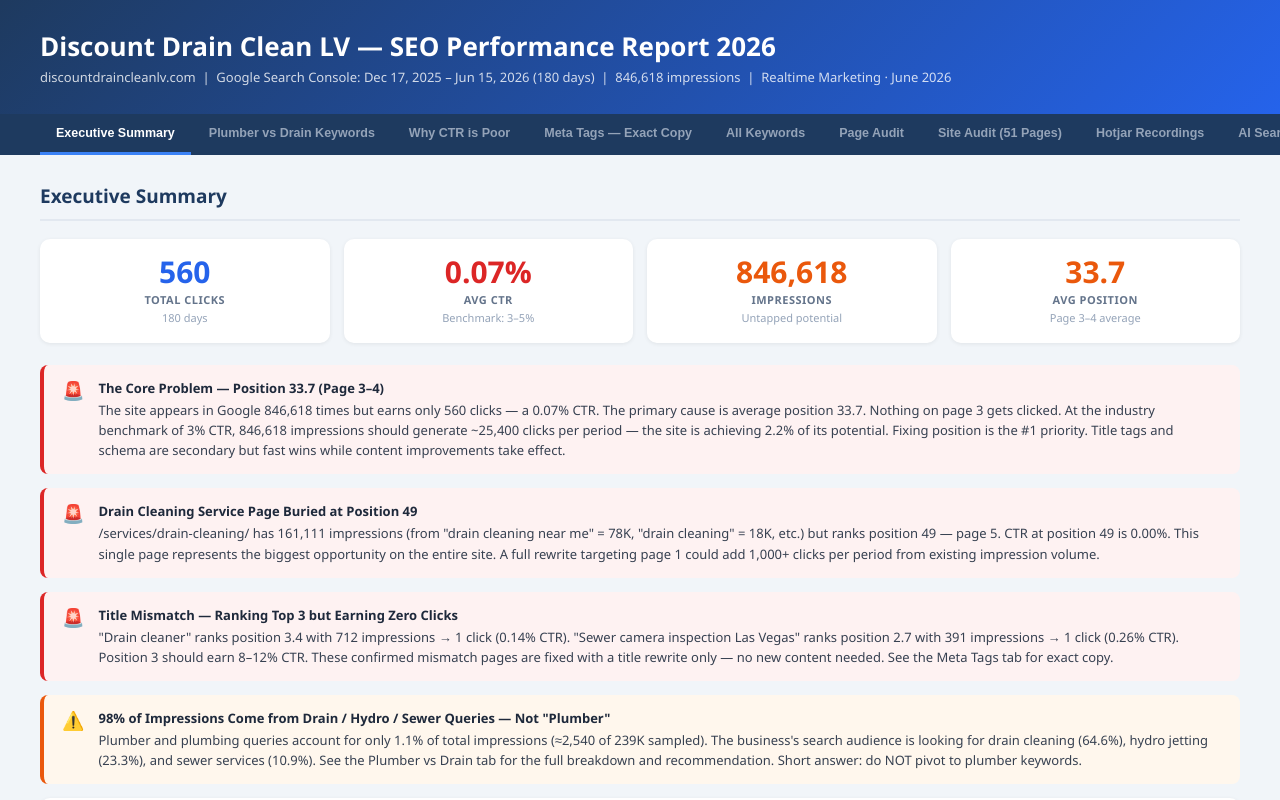
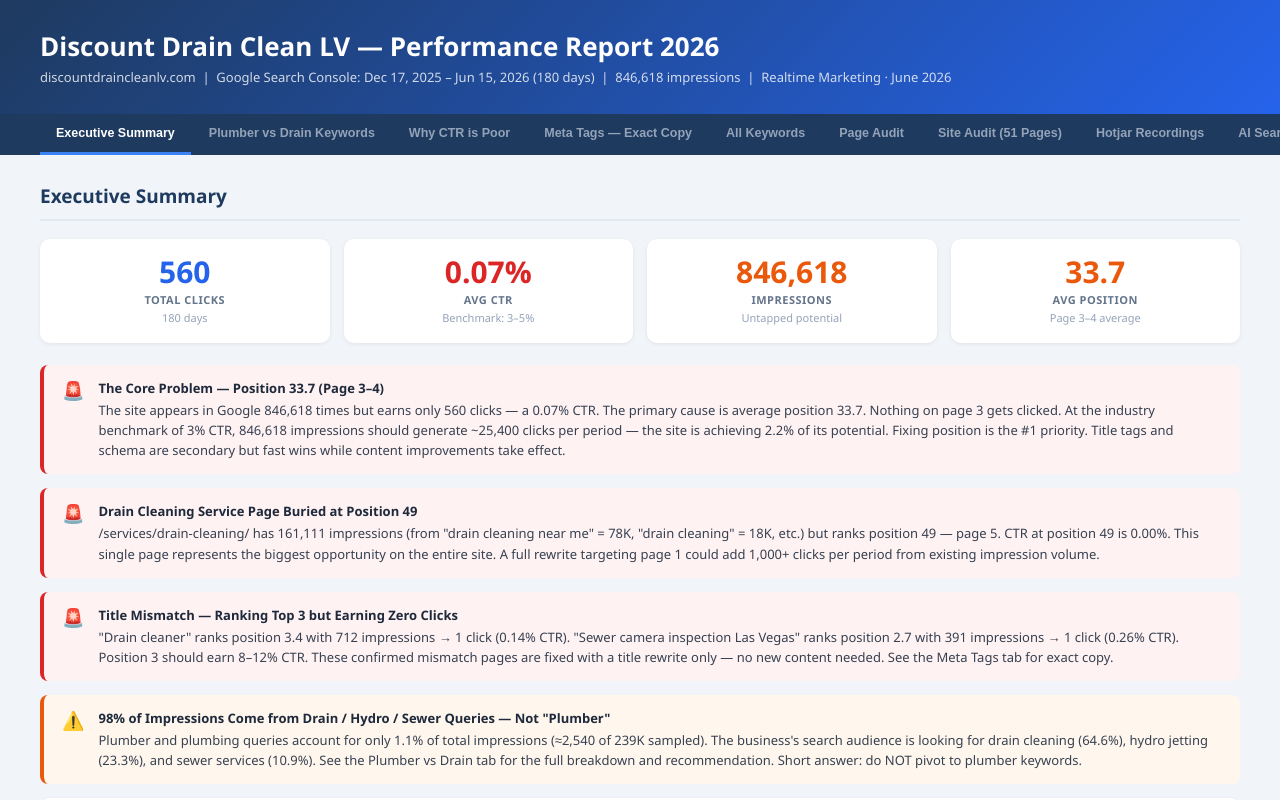
Before and after one commit to sherilyn-maker/ddclv-seo-report, a plain HTML site: page index.html in a window 1280 px wide. Shown: the top 800 px of the page. Drawn offline with nearby package versions, Linux system fonts and the light colour scheme.

Commit message:
Rename report title to Performance Report 2026

```diff
--- a/index.html
+++ b/index.html
@@ -77,7 +77,7 @@ h2.section-title{font-size:19px;font-weight:700;color:#1e3a5f;margin-bottom:18px
 </head>
 <body>
 <header>
-  <h1>Discount Drain Clean LV — SEO Performance Report 2026 </h1>
+  <h1>Discount Drain Clean LV — Performance Report 2026</h1>
   <p>discountdraincleanlv.com &nbsp;|&nbsp; Google Search Console: Dec 17, 2025 – Jun 15, 2026 (180 days) &nbsp;|&nbsp; 846,618 impressions &nbsp;|&nbsp; Realtime Marketing · June 2026</p>
 </header>
 
```
